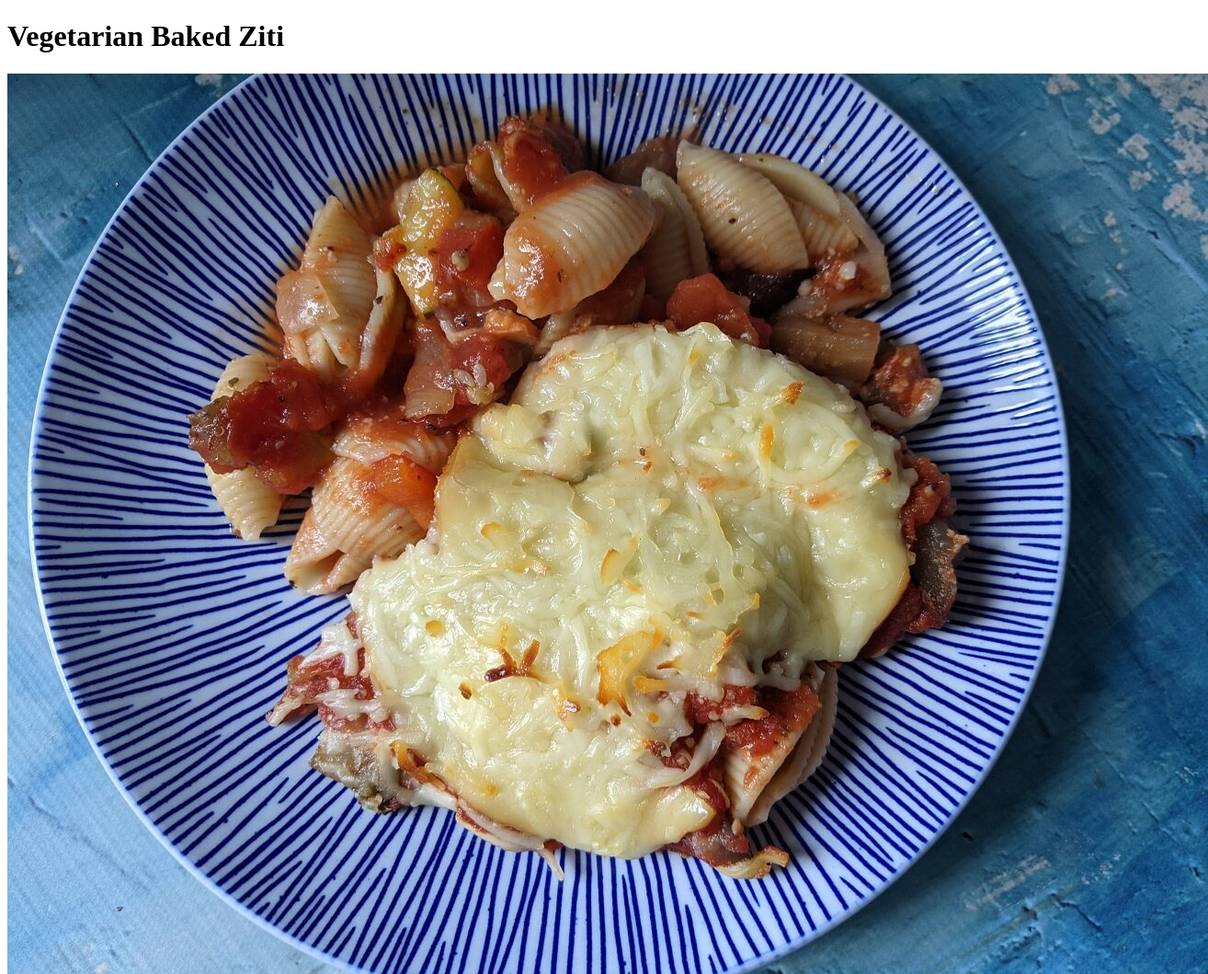
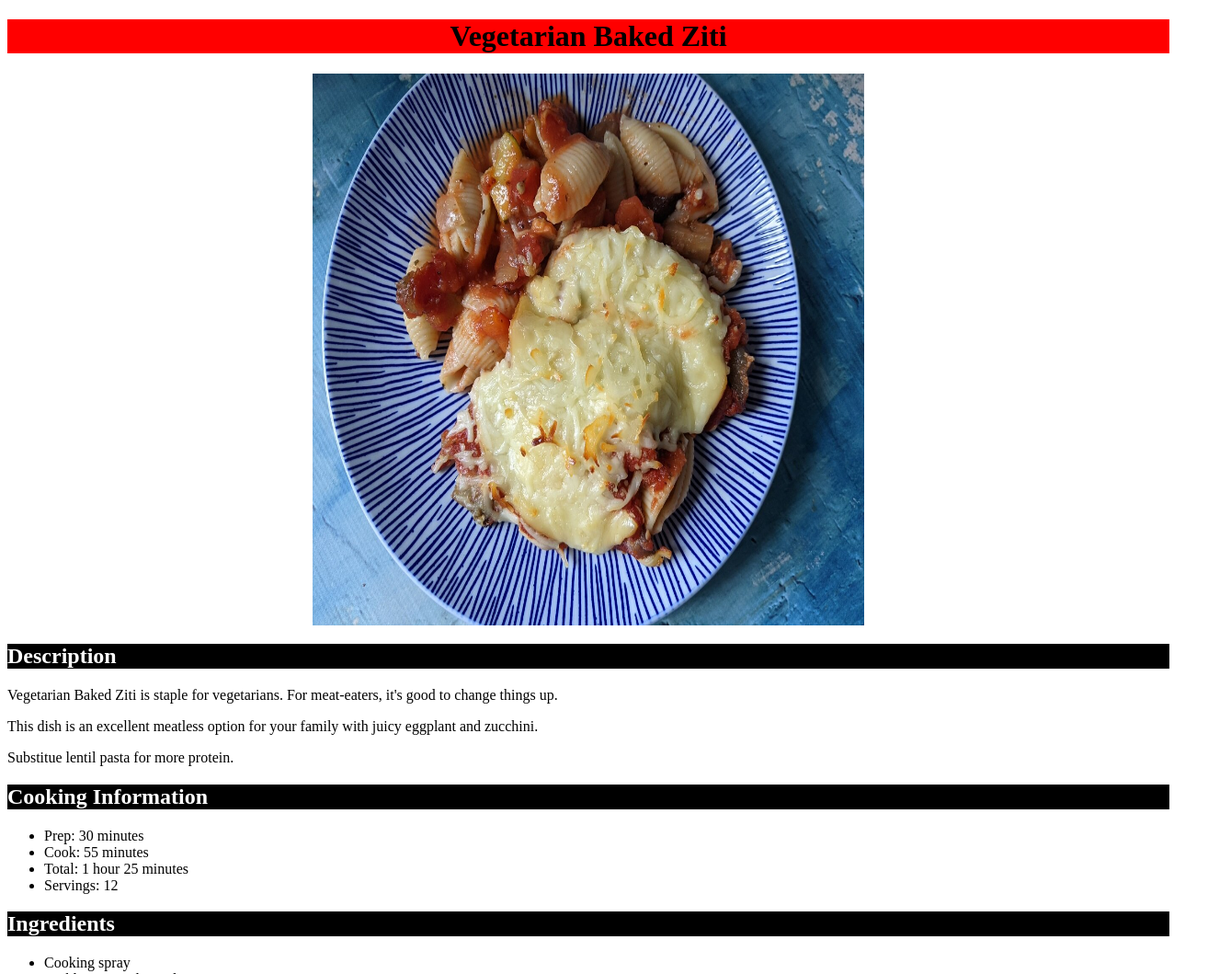
Before and after one commit to Majorth/Odin-Recipes, a plain HTML site: page recipes/vegetarian_baked_ziti.html in a window 1280 px wide. Shown: the top 1059 px of the page at 92% size, 1314 px wide, since content can reach past the window. Drawn offline with Linux system fonts and the light colour scheme.

Commit message:
Add index.html and main_style.css

```diff
--- /dev/null
+++ b/main_style.css
@@ -0,0 +1,16 @@
+img {
+    height: 600px;
+    width: 600px;
+    display: block;
+    margin-left: auto;
+    margin-right: auto;
+}
+
+.center {
+    text-align: center;
+    background-color: blue;
+}
+
+.recenter {
+    text-align: center;
+}
--- /dev/null
+++ b/recipes/korma_style.css
@@ -0,0 +1,17 @@
+img {
+    height: 600px;
+    width: 600px;
+    display: block;
+    margin-left: auto;
+    margin-right: auto;
+}
+
+.center {
+    text-align: center;
+    background-color: orange;
+}
+
+.negative {
+    color: white;
+    background-color: black;
+}
--- /dev/null
+++ b/recipes/salmon_style.css
@@ -0,0 +1,18 @@
+img {
+    height: 600px;
+    width: 600px;
+    border-radius: 8px;
+    display: block;
+    margin-left: auto;
+    margin-right: auto;
+}
+.center {
+    text-align: center;
+    background-color: pink;
+
+}
+
+.negative {
+    color: white;
+    background-color: black;
+}
--- a/recipes/vegetarian_baked_ziti.html
+++ b/recipes/vegetarian_baked_ziti.html
@@ -3,17 +3,18 @@
     <head>
         <title>Vegetarian Baked Ziti</title>
         <meta charset="utf-8">
+        <link rel="stylesheet" href="ziti_style.css">
     </head>
     <body>
-        <h1>Vegetarian Baked Ziti</h1>
+        <h1 class="center">Vegetarian Baked Ziti</h1>
         <img src="../images/ziti.jpeg" alt="Vegetarian Baked Ziti">
 
-        <h2>Description</h2>
-        <p>Vegetarian Baked Ziti is stable for vegetarians. For meeat-eaters and vegetarians, it's good to change things up. </p>
+        <h2 class="negative">Description</h2>
+        <p>Vegetarian Baked Ziti is staple for vegetarians. For meat-eaters, it's good to change things up. </p>
         <p>This dish is an excellent meatless option for your family with juicy eggplant and zucchini. </p>
         <p>Substitue lentil pasta for more protein.</p>
 
-        <h2>Cooking Information</h2>
+        <h2 class="negative">Cooking Information</h2>
         <ul>
             <li>Prep: 30 minutes</li>
             <li>Cook: 55 minutes</li>
@@ -21,9 +22,9 @@
             <li>Servings: 12</li>
         </ul>
 
-          <h2>Ingredients</h2>
+          <h2 class="negative">Ingredients</h2>
           <ul>
-              <li>cooking spray</li>
+              <li>Cooking spray</li>
               <li>2 tablespoons olive oil</li>
               <li>2 cups cubed eggplant</li>
               <li>2 cups cubed zucchini</li>
@@ -39,7 +40,7 @@
               <li>1/2 cup non-diary Parmesan cheese substitute</li>
               <li>1 (16 ounce) package sliced fresh mozzarella cheese</li>
           </ul>
-          <h2>Directions</h2>
+          <h2 class="negative">Directions</h2>
           <ol>
              <li>Preheat oven to 375 degrees F (190 degrees C).  </li>
              <li>Spray a 3-quart baking dish with cooking spray.</li>
@@ -50,16 +51,16 @@
              <li>Meanwhile, bring a large pot of lightly salted water to a boil.</li>
              <li>Add ziti and cook, stirring occasionally, until tender yet firm to the bite, about 11 minutes.</li>
              <li>Drain and rinse in cold water. </li>
-             <li>Mix spaghetti sauceand diced tomatoes together in a medium bowel.</li>
+             <li>Mix spaghetti sauce and diced tomatoes together in a medium bowel.</li>
              <li>Spread 1/3 of the sauce mixture in teh bottom of the prepared casserole.</li>
              <li>Layer ingredients as follows: 1/2 ziti,</li>
              <li>1/2 vegetable mixture, 1/2 Parmesan, 1/2 mozzarella slices, </li>
              <li>1/2 of the remaining sauce, all of the remaining ziti, all of the vegetables</li>
-             <li>all the Parmesan and all of the sauce. Set aside the mozzarella slices.</li>
+             <li>All the Parmesan and all of the sauce. Set aside the mozzarella slices.</li>
              <li>Cover loosely and bake in teh preheated oven until bubbly, 25 to 30 minutes.</li>
              <li>Remove from the oven, uncover and top with remaining mozzarella slices.</li>
              <li>Return to the oven and bake, uncovered, until cheese is melted and slightly browned, 10 to 15 minutes longer.</li>
-             <li>Serve with a fresh garden salad and Italian dressing.</li>
+             <li>Serve with a fresh garden salad and lite Italian dressing.</li>
 
             </ol>
     </body>
--- /dev/null
+++ b/recipes/ziti_style.css
@@ -0,0 +1,17 @@
+img {
+    height: 600px;
+    width: 600px;
+    display: block;
+    margin-left: auto;
+    margin-right: auto;
+}
+
+.center {
+    text-align: center;
+    background-color: red;
+}
+
+.negative {
+    color: white;
+    background-color: black;
+}
```
Also changed, not shown: index.html (+5 -4 lines), recipes/chicken_korma.html (+6 -5 lines), recipes/grilled_salmon_cilantro.html (+8 -7 lines).
